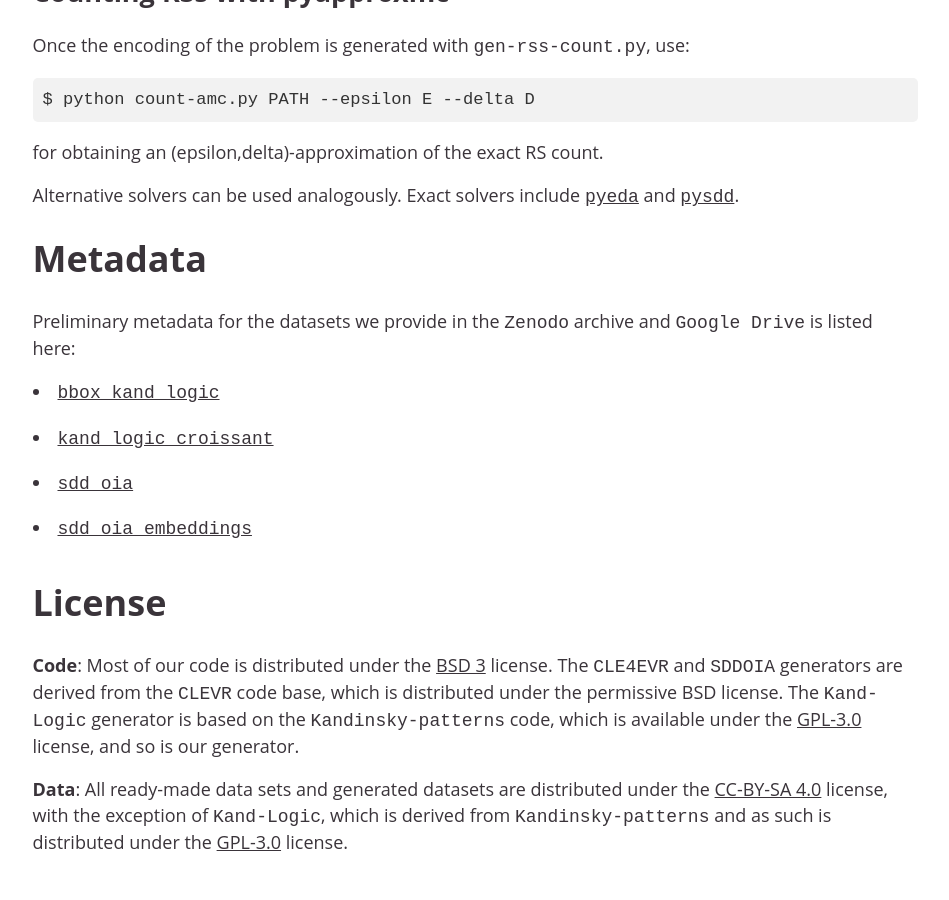
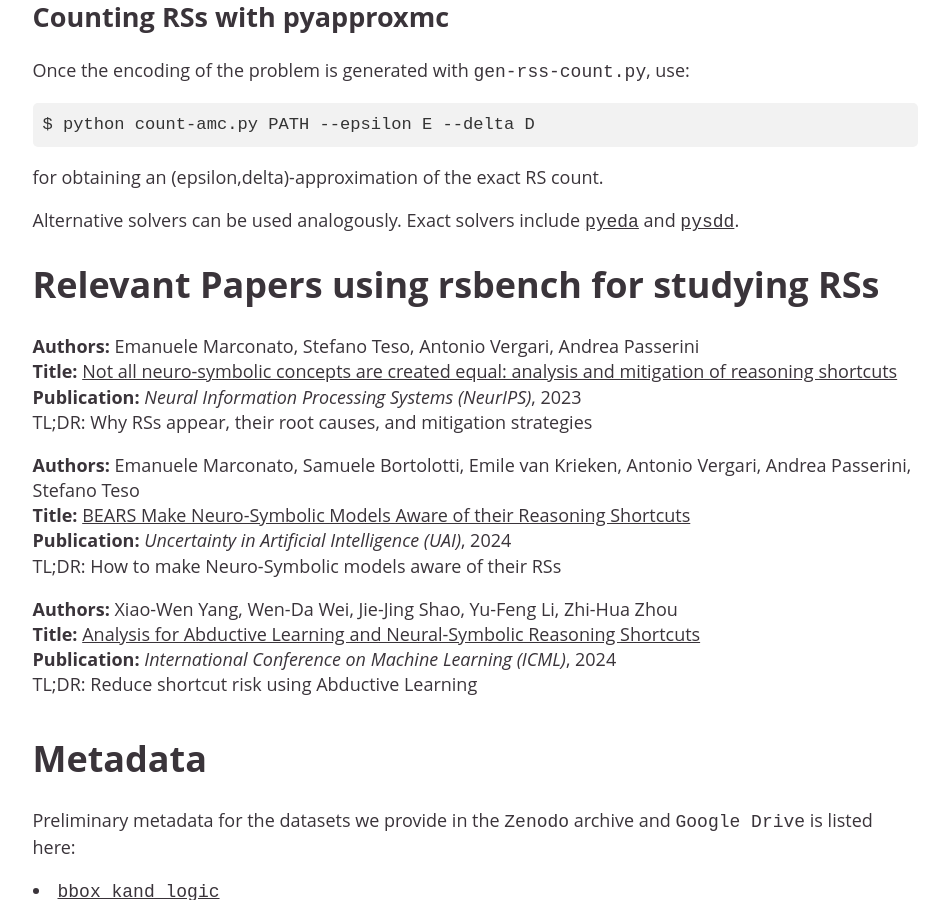
Before and after one commit to unitn-sml/rsbench, a Jekyll site: the page built from index.md, in a window 1280 px wide and 900 px high, scrolled down 11250 px. Shown: the whole window, without its empty margins (165-1114 px from the left). Built offline with Jekyll 4.4.1, drawn with Linux system fonts in a browser that asks for light colours; formulas are drawn with MathJax 3; some of the changed text lies outside the part shown.

Commit message:
Add relevant papers using rsbench

```diff
--- a/_config.yml
+++ b/_config.yml
@@ -3,15 +3,16 @@ author: Samuele Bortolotti
 email: samuele.bortolotti@unitn.it
 description: >- # this means to ignore newlines until "baseurl:"
   "A Neuro-Symbolic Benchmark Suite for Concept Quality and Reasoning Shortcuts" benchmark paper
-baseurl: "/rsbench" # the subpath of your site, e.g. /blog
+baseurl: "/rsbench-website" # the subpath of your site, e.g. /blog
 github_username: samuelebortolotti
-repository: unitn-sml/rsbenc
+repository: unitn-sml/rsbench-website
 markdown: kramdown
 
 # Build settings
 encoding: UTF-8
 plugins:
   - jekyll-seo-tag
+  - jekyll-redirect-from
 
 # Default language
 include: [en]
--- a/_includes/header.html
+++ b/_includes/header.html
@@ -5,6 +5,7 @@
     <a href="#usage">Usage</a>
     <a href="#evaluation">Evaluation</a>
     <a href="#verification">Verification</a>
+    <a href="#relevant">Relevant Publications</a>
     <a href="#license">License</a>
     <button id="theme-toggle" class="theme-button">
         <span id="theme-icon" class="moon-icon">🌙</span>
--- a/index.md
+++ b/index.md
@@ -1,6 +1,9 @@
 ---
 layout: default
 title: rsbench A Neuro-Symbolic Benchmark Suite for Concept Quality and Reasoning Shortcuts
+redirect_from:
+  - /rsbench/
+  - /rsbench/index.html
 ---
 
 {% include header.html %}
@@ -393,6 +396,35 @@ for obtaining an (epsilon,delta)-approximation of the exact RS count.
 Alternative solvers can be used analogously.  Exact solvers include [`pyeda`](https://pyeda.readthedocs.io/en/latest/) and
 [`pysdd`](https://github.com/wannesm/PySDD).
 
+<h1><a name="relevant">Relevant Papers using rsbench for studying RSs</a></h1>
+
+<ul style="list-style: none;">
+  <li>
+    <strong>Authors:</strong> Emanuele Marconato, Stefano Teso, Antonio Vergari, Andrea Passerini <br>
+    <strong>Title:</strong> <a href="https://dl.acm.org/doi/10.5555/3666122.3669292" target="_blank">
+      Not all neuro-symbolic concepts are created equal: analysis and mitigation of reasoning shortcuts
+    </a> <br>
+    <strong>Publication:</strong> <em>Neural Information Processing Systems (NeurIPS)</em>, 2023 <br>
+    <span>TL;DR: Why RSs appear, their root causes, and mitigation strategies</span>
+  </li>
+  <li>
+    <strong>Authors:</strong> Emanuele Marconato, Samuele Bortolotti, Emile van Krieken, Antonio Vergari, Andrea Passerini, Stefano Teso <br>
+    <strong>Title:</strong> <a href="https://proceedings.mlr.press/v244/marconato24a.html" target="_blank">
+      BEARS Make Neuro-Symbolic Models Aware of their Reasoning Shortcuts
+    </a> <br>
+    <strong>Publication:</strong> <em>Uncertainty in Artificial Intelligence (UAI)</em>, 2024 <br>
+    <span>TL;DR: How to make Neuro-Symbolic models aware of their RSs</span>
+  </li>
+  <li>
+    <strong>Authors:</strong> Xiao-Wen Yang, Wen-Da Wei, Jie-Jing Shao, Yu-Feng Li, Zhi-Hua Zhou <br>
+    <strong>Title:</strong> <a href="https://proceedings.mlr.press/v235/yang24ac.html" target="_blank">
+      Analysis for Abductive Learning and Neural-Symbolic Reasoning Shortcuts
+    </a> <br>
+    <strong>Publication:</strong> <em>International Conference on Machine Learning (ICML)</em>, 2024 <br>
+    <span>TL;DR: Reduce shortcut risk using Abductive Learning</span>
+  </li>
+</ul>
+
 <h1><a name="metadata">Metadata</a></h1>
 
 Preliminary metadata for the datasets we provide in the `Zenodo` archive and `Google Drive` is listed here:
```
Also changed, not shown: other parts of index.md (+1 -1 lines), README.md.
